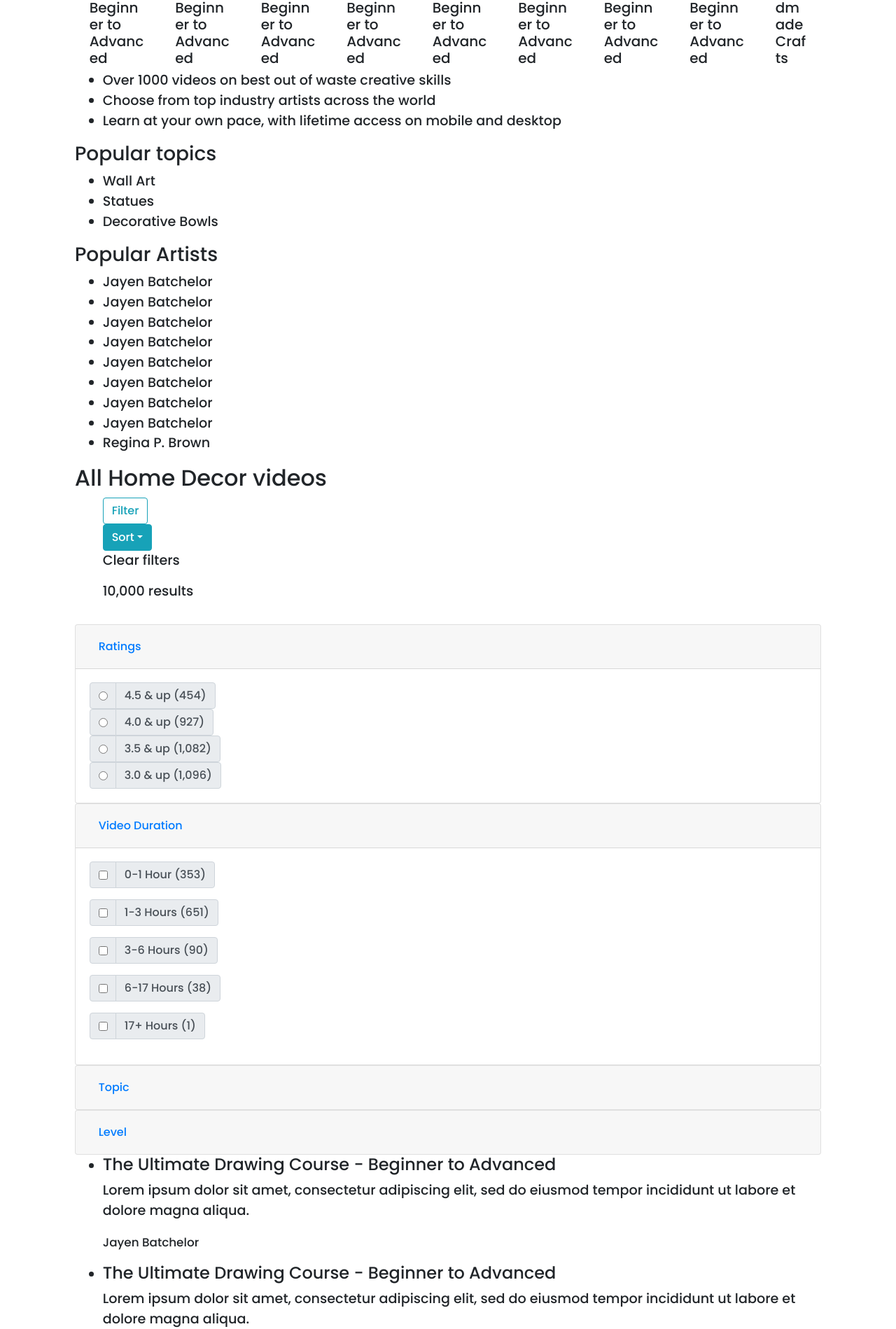
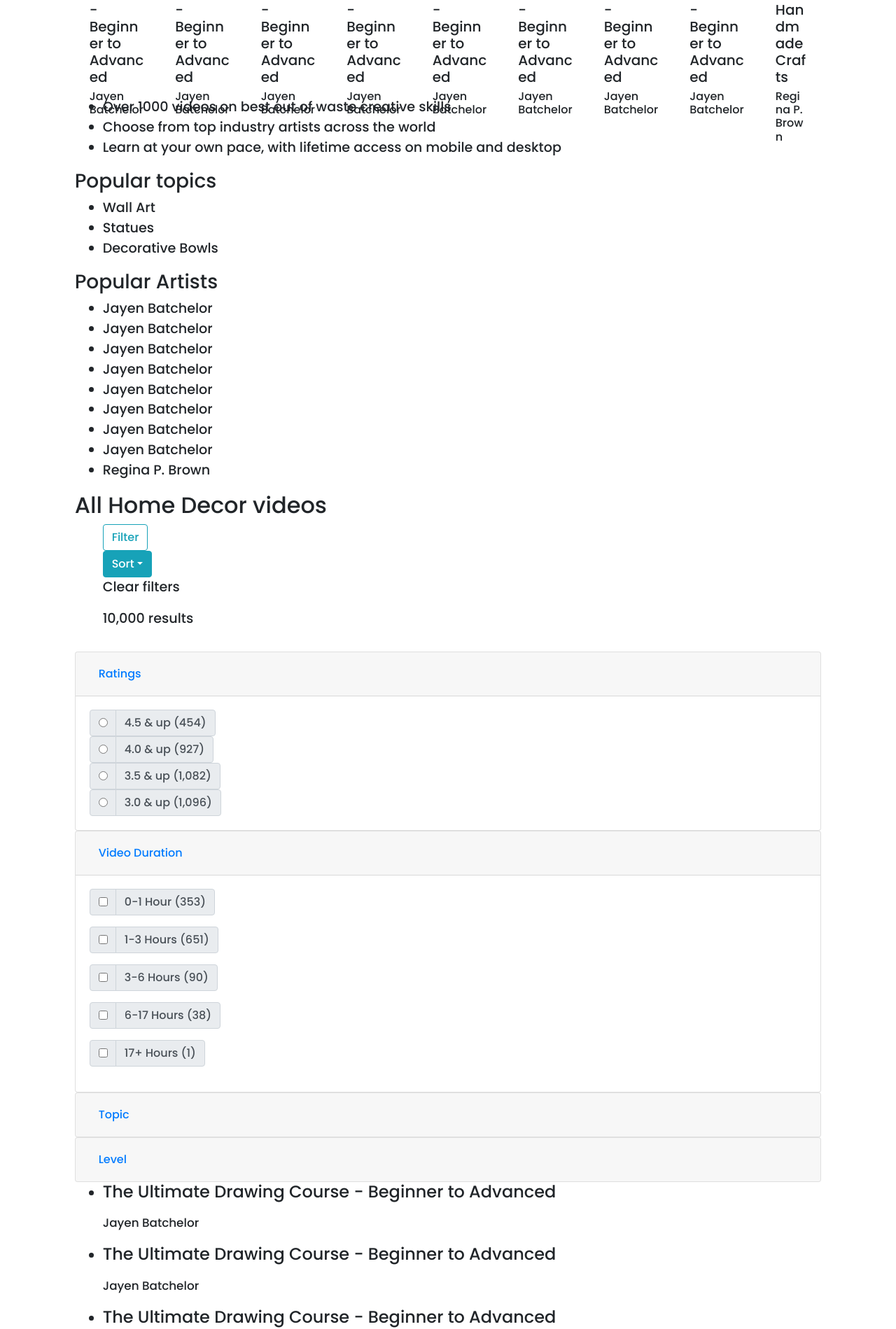
Before and after one commit to BratiPradhan/VideoLibrary-MERN, a React (Create React App) app: page /videos in a window 1280 px wide. Shown: the part 666-2565 px from the top of the page at 70% size. Built offline with nearby package versions, Linux system fonts and the light colour scheme.

Commit message:
feature: Add Note

```diff
--- a/src/components/layouts/object.js
+++ b/src/components/layouts/object.js
@@ -30,50 +30,50 @@ export const categories = [
         "img": `${categoryToysImg}`,
         "topics": ['clay toys', 'wax toys']
     }
-]
+];
 
 
 
 export const videos = [
     {
         name: "The Ultimate Drawing Course - Beginner to Advanced",
-        author: "Jayen Batchelor",
-        description: "Lorem ipsum dolor sit amet, consectetur adipiscing elit, sed do eiusmod tempor incididunt ut labore et dolore magna aliqua."
+        author: {name:"Jayen Batchelor"},
+        description: {short:"Lorem ipsum dolor sit amet, consectetur adipiscing elit, sed do eiusmod tempor incididunt ut labore et dolore magna aliqua."}
     },
     {
         name: "The Ultimate Drawing Course - Beginner to Advanced",
-        author: "Jayen Batchelor",
-        description: "Lorem ipsum dolor sit amet, consectetur adipiscing elit, sed do eiusmod tempor incididunt ut labore et dolore magna aliqua."
+        author: {name:"Jayen Batchelor"},
+        description: {short:"Lorem ipsum dolor sit amet, consectetur adipiscing elit, sed do eiusmod tempor incididunt ut labore et dolore magna aliqua."}
     },
     {
         name: "The Ultimate Drawing Course - Beginner to Advanced",
-        author: "Jayen Batchelor",
-        description: "Lorem ipsum dolor sit amet, consectetur adipiscing elit, sed do eiusmod tempor incididunt ut labore et dolore magna aliqua."
+        author: {name:"Jayen Batchelor"},
+        description: {short:"Lorem ipsum dolor sit amet, consectetur adipiscing elit, sed do eiusmod tempor incididunt ut labore et dolore magna aliqua."}
     },
     {
         name: "The Ultimate Drawing Course - Beginner to Advanced",
-        author: "Jayen Batchelor",
-        description: "Lorem ipsum dolor sit amet, consectetur adipiscing elit, sed do eiusmod tempor incididunt ut labore et dolore magna aliqua."
+        author: {name:"Jayen Batchelor"},
+        description: {short:"Lorem ipsum dolor sit amet, consectetur adipiscing elit, sed do eiusmod tempor incididunt ut labore et dolore magna aliqua."}
     },
     {
         name: "The Ultimate Drawing Course - Beginner to Advanced",
-        author: "Jayen Batchelor",
-        description: "Lorem ipsum dolor sit amet, consectetur adipiscing elit, sed do eiusmod tempor incididunt ut labore et dolore magna aliqua."
+        author: {name:"Jayen Batchelor"},
+        description: {short:"Lorem ipsum dolor sit amet, consectetur adipiscing elit, sed do eiusmod tempor incididunt ut labore et dolore magna aliqua."}
     },
     {
         name: "The Ultimate Drawing Course - Beginner to Advanced",
-        author: "Jayen Batchelor",
-        description: "Lorem ipsum dolor sit amet, consectetur adipiscing elit, sed do eiusmod tempor incididunt ut labore et dolore magna aliqua."
+        author: {name:"Jayen Batchelor"},
+        description: {short:"Lorem ipsum dolor sit amet, consectetur adipiscing elit, sed do eiusmod tempor incididunt ut labore et dolore magna aliqua."}
     },
     {
         name: "The Ultimate Drawing Course - Beginner to Advanced",
-        author: "Jayen Batchelor",
-        description: "Lorem ipsum dolor sit amet, consectetur adipiscing elit, sed do eiusmod tempor incididunt ut labore et dolore magna aliqua."
+        author: {name:"Jayen Batchelor"},
+        description: {short:"Lorem ipsum dolor sit amet, consectetur adipiscing elit, sed do eiusmod tempor incididunt ut labore et dolore magna aliqua."}
     },
     {
         name: "The Ultimate Drawing Course - Beginner to Advanced",
-        author: "Jayen Batchelor",
-        description: "Lorem ipsum dolor sit amet, consectetur adipiscing elit, sed do eiusmod tempor incididunt ut labore et dolore magna aliqua."
+        author: {name:"Jayen Batchelor"},
+        description: {short:"Lorem ipsum dolor sit amet, consectetur adipiscing elit, sed do eiusmod tempor incididunt ut labore et dolore magna aliqua."}
     },
     {
         name: "Create & Sell Your Handmade Crafts",
@@ -98,17 +98,22 @@ export const videos = [
 
         features: "Available on iOS and Android",
 
-        description: "Kids, Open Your Art Shop Today: Create & Sell Your Handmade Crafts.",
+        description: {
+            short: "Kids, Open Your Art Shop Today: Create & Sell Your Handmade Crafts.",
 
-        descLong: "This course is designed to be a simple guide for children ages 4 to 14 who want to create and sell their artistic crafts. Youth, children, and teens are blessed with many God-given gifts & talents! We show you how to share your skills with others. Turn your craft hobby into an art store. Learn to plan your business, market and sell your wares, calculate a profit, and grow your business. We even show you how to bring on a partner, and exit when the time is right. If you enjoy jewelry making, painting, wood working, or any type of crafts, you will enjoy this course.",
+            long: "This course is designed to be a simple guide for children ages 4 to 14 who want to create and sell their artistic crafts. Youth, children, and teens are blessed with many God-given gifts & talents! We show you how to share your skills with others. Turn your craft hobby into an art store. Learn to plan your business, market and sell your wares, calculate a profit, and grow your business. We even show you how to bring on a partner, and exit when the time is right. If you enjoy jewelry making, painting, wood working, or any type of crafts, you will enjoy this course.",
 
-        whatYouWillLearn: ['Identify the type of business they want to start.', 'Determine the types of artistic creations they will sell.', 'List the 10 steps to developing a small business.', 'Get started formulating their business plan.', 'Design a marketing campaign.', 'Understand who their customers are.'],
+            whatYouWillLearn: ['Identify the type of business they want to start.', 'Determine the types of artistic creations they will sell.', 'List the 10 steps to developing a small business.', 'Get started formulating their business plan.', 'Design a marketing campaign.', 'Understand who their customers are.'],
 
-        prerequisites: ['Students should have a pen and paper to take notes.', 'An enthusiastic attitude is important.', 'Youngsters may need assistance from their parents'],
+            prerequisites: ['Students should have a pen and paper to take notes.', 'An enthusiastic attitude is important.', 'Youngsters may need assistance from their parents'],
 
-        whoIsThisCourseFor: ['This course is for students ages 4 to 10.', 'Self-motivated young people will benefit from this course', 'This is a basic beginning level for children & teens.', 'Adults may benefit from this course as aspiring entrepreneurs.'],
+            whoIsThisCourseFor: ['This course is for students ages 4 to 10.', 'Self-motivated young people will benefit from this course', 'This is a basic beginning level for children & teens.', 'Adults may benefit from this course as aspiring entrepreneurs.']
+        },
 
-        author: "Regina P. Brown",
-        authorDesc: "Instructor / Author / Trainer"
+        author: {
+            name:"Regina P. Brown",
+            description: "Instructor / Author / Trainer"
+        }
+
     }
 ]
--- a/src/components/routes/Notes.js
+++ b/src/components/routes/Notes.js
@@ -1,9 +1,47 @@
 import React from 'react'
+import { Accordion, Card, Button, InputGroup, Form, Dropdown } from 'react-bootstrap'
 
 export default function Notes() {
     return (
         <div>
-            notes
+            <Accordion defaultActiveKey="0">
+                <Card>
+                    <Card.Header>
+                        <Accordion.Toggle as={Button} variant="link" eventKey="0">
+                            Add Note
+                        </Accordion.Toggle>
+                    </Card.Header>
+                    <Accordion.Collapse eventKey="0">
+                        <Card.Body>
+                            <InputGroup className="mb-3 border">
+                            <Dropdown>
+                                <Dropdown.Toggle>
+                                    Styles
+                                </Dropdown.Toggle>
+                                <Dropdown.Menu>
+                                    <Dropdown.Item href="#/action-1">Action</Dropdown.Item>
+                                    <Dropdown.Item href="#/action-2">Another action</Dropdown.Item>
+                                    <Dropdown.Item href="#/action-3">Something else</Dropdown.Item>
+                                </Dropdown.Menu>
+                            </Dropdown>
+                                <Button variant="outline-secondary"><i className="fas fa-bold"></i></Button>
+                                <Button variant="outline-secondary"><i className="fas fa-italic"></i></Button>
+                                <Button variant="outline-secondary"><i className="fas fa-list-ol"></i></Button>
+                                <Button variant="outline-secondary"><i className="fas fa-list-ul"></i></Button>
+                                {/* <Form.Label>Example textarea</Form.Label> */}
+                                <InputGroup.Append className="ml-auto">
+                                    <InputGroup.Text>1000</InputGroup.Text>
+                                </InputGroup.Append>
+                            </InputGroup>
+                            <Form.Control as="textarea" rows={3} />
+                            <InputGroup className="mt-2">
+                                <Button className="ml-auto mr-1" variant="outline-secondary">Cancel</Button>
+                                <Button className="mr-1"  variant="outline-secondary">Save Note</Button>
+                            </InputGroup>
+                        </Card.Body>
+                    </Accordion.Collapse>
+                </Card>
+            </Accordion>
         </div>
     )
 }
--- a/src/components/routes/Overview.js
+++ b/src/components/routes/Overview.js
@@ -1,9 +1,18 @@
 import React from 'react'
+import { videos } from '../layouts/object'
 
 export default function Overview() {
     return (
         <div>
-            Overview
+            <h1>About this course</h1>
+            <p> {
+                videos[videos.length - 1].name
+            }
+            </p>
+
+            <ul>
+
+            </ul>
         </div>
     )
 }
--- a/src/components/routes/VideoListing.js
+++ b/src/components/routes/VideoListing.js
@@ -30,7 +30,7 @@ export default function VideoListing() {
             <h3>Popular Artists</h3>
             <ul>
                 {
-                    videos.map((item,index) => <li key={index}>{item.author}</li>)
+                    videos.map((item,index) => <li key={index}>{item.author.name}</li>)
                 }
             </ul>
 
@@ -61,8 +61,8 @@ export default function VideoListing() {
                     {
                         videos.map((item, index) => <li key={index}>
                             <h4>{item.name}</h4>
-                            <p>{item.description}</p>
-                            <p><small>{item.author}</small></p>
+                            <p>{item.description.name}</p>
+                            <p><small>{item.author.name}</small></p>
                         </li>)
                     }
                 </ul>
```
Also changed, not shown: src/components/layouts/Filter.js (line endings or trailing spaces).
